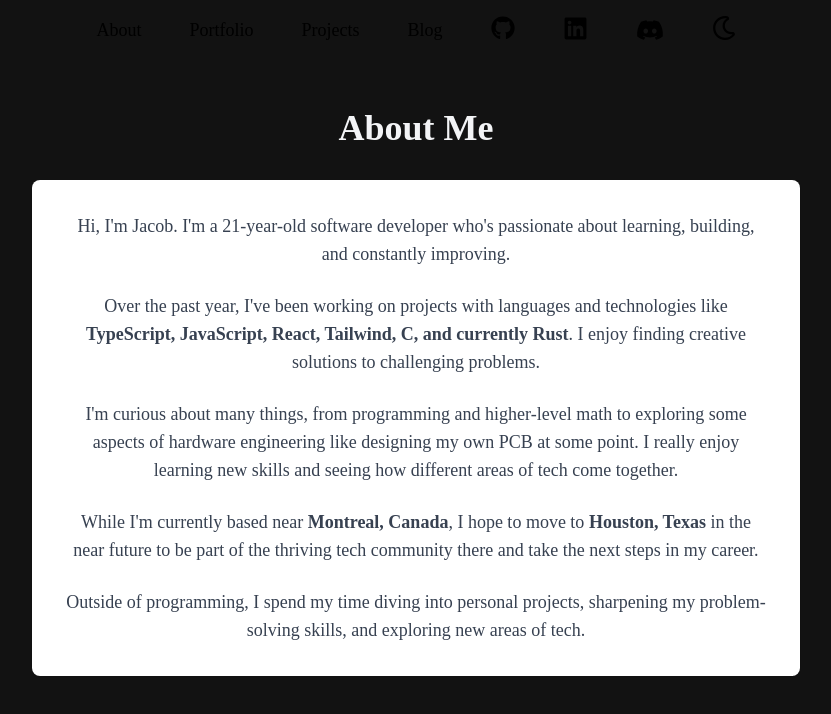
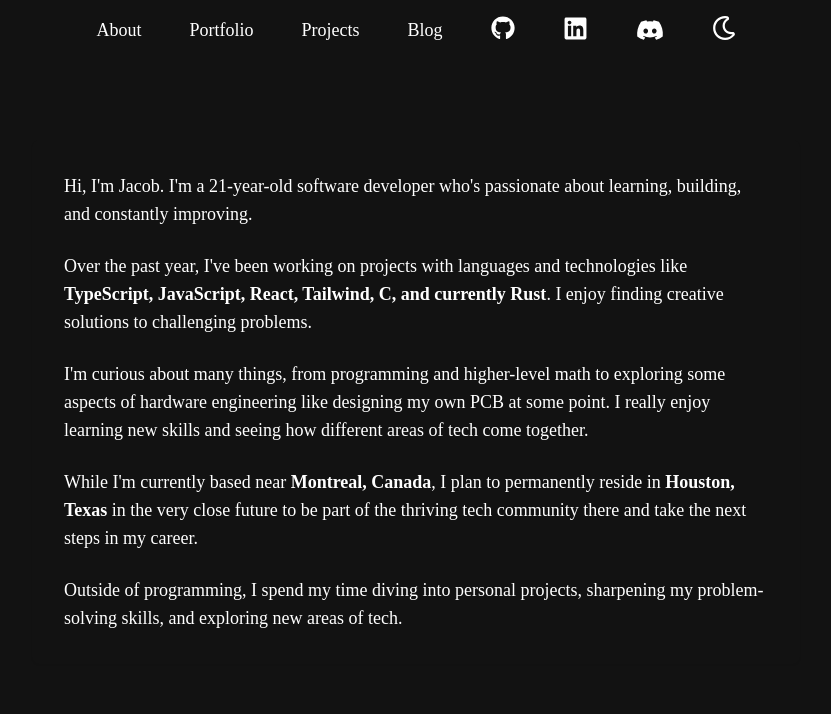
Before and after one commit to jsacob/JsacobWebpage, a React (Vite) app: page /about in a window 1280 px wide. Shown: the top 714 px of the page, without its empty margins (224-1055 px from the left). Built offline with nearby package versions, Linux system fonts and the light colour scheme; a web font is replaced by a local one.

Commit message:
better aboutpage update

```diff
--- a/Frontend/src/App.tsx
+++ b/Frontend/src/App.tsx
@@ -1,5 +1,10 @@
 import React from "react";
-import { BrowserRouter as Router, Routes, Route } from "react-router-dom";
+import {
+  BrowserRouter as Router,
+  Routes,
+  Route,
+  Navigate,
+} from "react-router-dom";
 import Project from "./routes/project.tsx";
 import About from "./routes/about.tsx";
 import Portfolio from "./routes/portfolio.tsx";
@@ -16,6 +21,7 @@ export default function App() {
           <Route path="projects" element={<Project />} />
           <Route path="portfolio" element={<Portfolio />} />
           <Route path="blog" element={<Blog />} />
+          <Route path="*" element={<Navigate to="/about" />} />
         </Routes>
       </Router>
     </>
--- a/Frontend/src/components/header.tsx
+++ b/Frontend/src/components/header.tsx
@@ -10,7 +10,9 @@ const navItems = [
 ];
 
 export default function Header() {
-  const [isLightMode, setIsLightMode] = useState<boolean>(false);
+  const [isLightMode, setIsLightMode] = useState(() => {
+    return sessionStorage.getItem("lightmode") === "false";
+  });
 
   useEffect(() => {
     const saveMode = sessionStorage.getItem("lightmode");
--- a/Frontend/src/index.css
+++ b/Frontend/src/index.css
@@ -9,8 +9,28 @@
 
 body {
   font-family: "SF-Pro";
-  text-align: center;
+}
+
+.fa {
+  transition: transform 300ms ease-in-out;
+}
+
+body.dark {
   background-color: #121212;
+  color: #ffffff;
+  transition:
+    transform 300ms ease-in-out,
+    background-color 300ms ease-in-out,
+    color 300ms ease-in-out;
+}
+
+body.light {
+  background-color: #ffffff;
+  color: #000000;
+  transition:
+    transform 300ms ease-in-out,
+    background-color 300ms ease-in-out,
+    color 300ms ease-in-out;
 }
 
 /*body {*/
--- a/Frontend/src/routes/about.tsx
+++ b/Frontend/src/routes/about.tsx
@@ -4,17 +4,19 @@ import AOS from "aos";
 export default function AboutPage() {
   return (
     <>
-      <div className="min-h-screen py-12 px-4 sm:px-6 lg:px-8">
+      <div
+        data-aos="fade-down"
+        data-aos-duration="1500"
+        className="flex min-h-screen py-12 px-4 sm:px-6 lg:px-8"
+      >
         <div className="max-w-3xl mx-auto">
-          <h1 className="text-4xl font-bold text-gray-100 mb-8 text-center">
-            About Me
-          </h1>
-          <div className="bg-white shadow-sm rounded-lg p-8">
-            <p className="text-lg text-gray-700 mb-6">
+          <h1 className="text-4xl font-bold text-gray-100 mb-8 text-center"></h1>
+          <div className="shadow-sm rounded-lg p-8">
+            <p className="text-lg mb-6">
               Hi, I'm Jacob. I'm a 21-year-old software developer who's
               passionate about learning, building, and constantly improving.
             </p>
-            <p className="text-lg text-gray-700 mb-6">
+            <p className="text-lg mb-6">
               Over the past year, I've been working on projects with languages
               and technologies like{" "}
               <span className="font-semibold">
@@ -22,26 +24,28 @@ export default function AboutPage() {
               </span>
               . I enjoy finding creative solutions to challenging problems.
             </p>
-            <p className="text-lg text-gray-700 mb-6">
+            <p className="text-lg mb-6">
               I'm curious about many things, from programming and higher-level
               math to exploring some aspects of hardware engineering like
               designing my own PCB at some point. I really enjoy learning new
               skills and seeing how different areas of tech come together.
             </p>
-            <p className="text-lg text-gray-700 mb-6">
+            <p className="text-lg mb-6">
               While I'm currently based near{" "}
-              <span className="font-semibold">Montreal, Canada</span>, I hope to
-              move to <span className="font-semibold">Houston, Texas</span> in
-              the near future to be part of the thriving tech community there
-              and take the next steps in my career.
+              <span className="font-semibold">Montreal, Canada</span>, I plan to
+              permanently reside in{" "}
+              <span className="font-semibold">Houston, Texas</span> in the very
+              close future to be part of the thriving tech community there and
+              take the next steps in my career.
             </p>
-            <p className="text-lg text-gray-700">
+            <p className="text-lg">
               Outside of programming, I spend my time diving into personal
               projects, sharpening my problem-solving skills, and exploring new
               areas of tech.
             </p>
           </div>
         </div>
+        <h1 className="text-white text-3xl"></h1>
       </div>
     </>
   );
```
